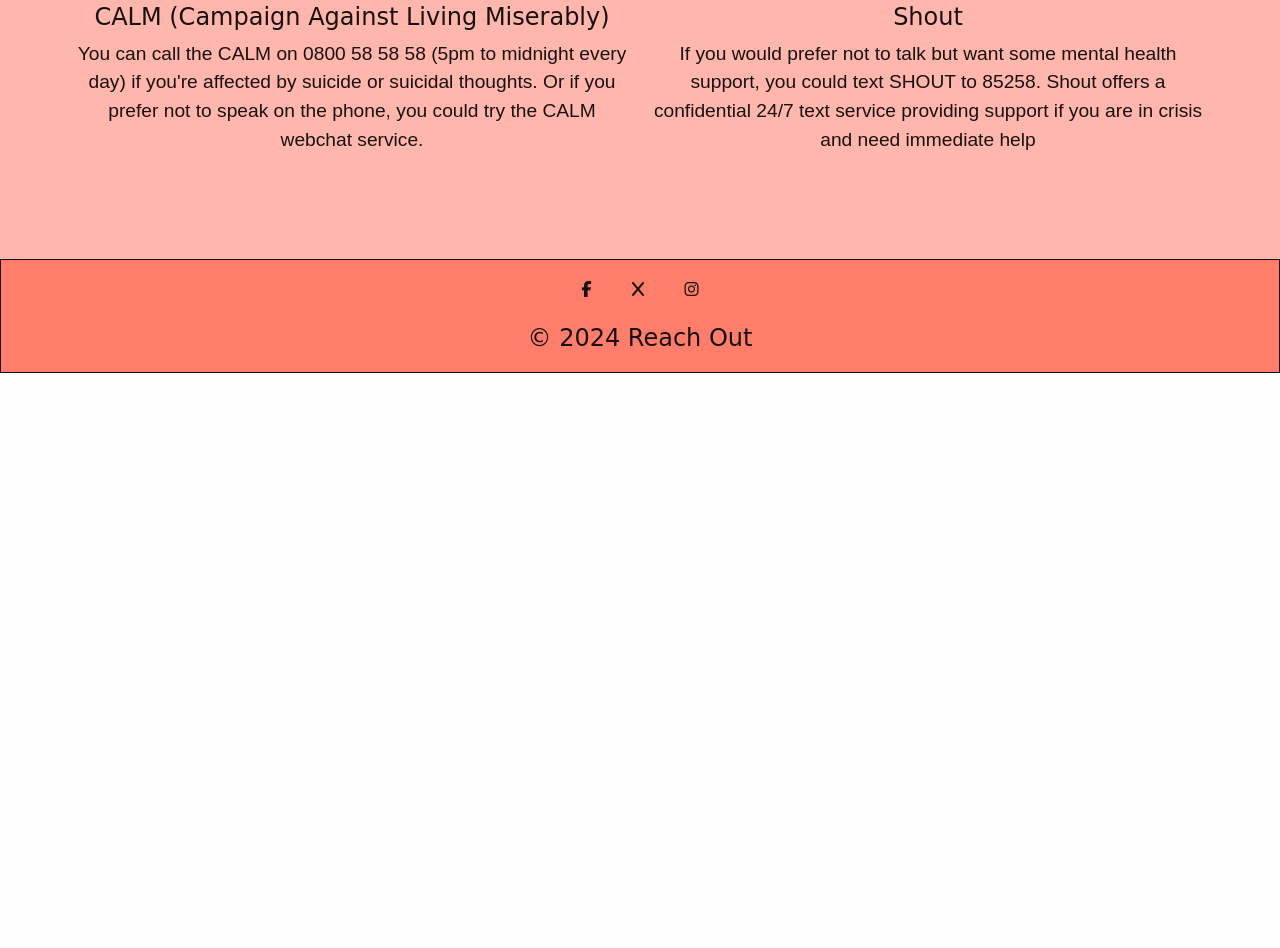
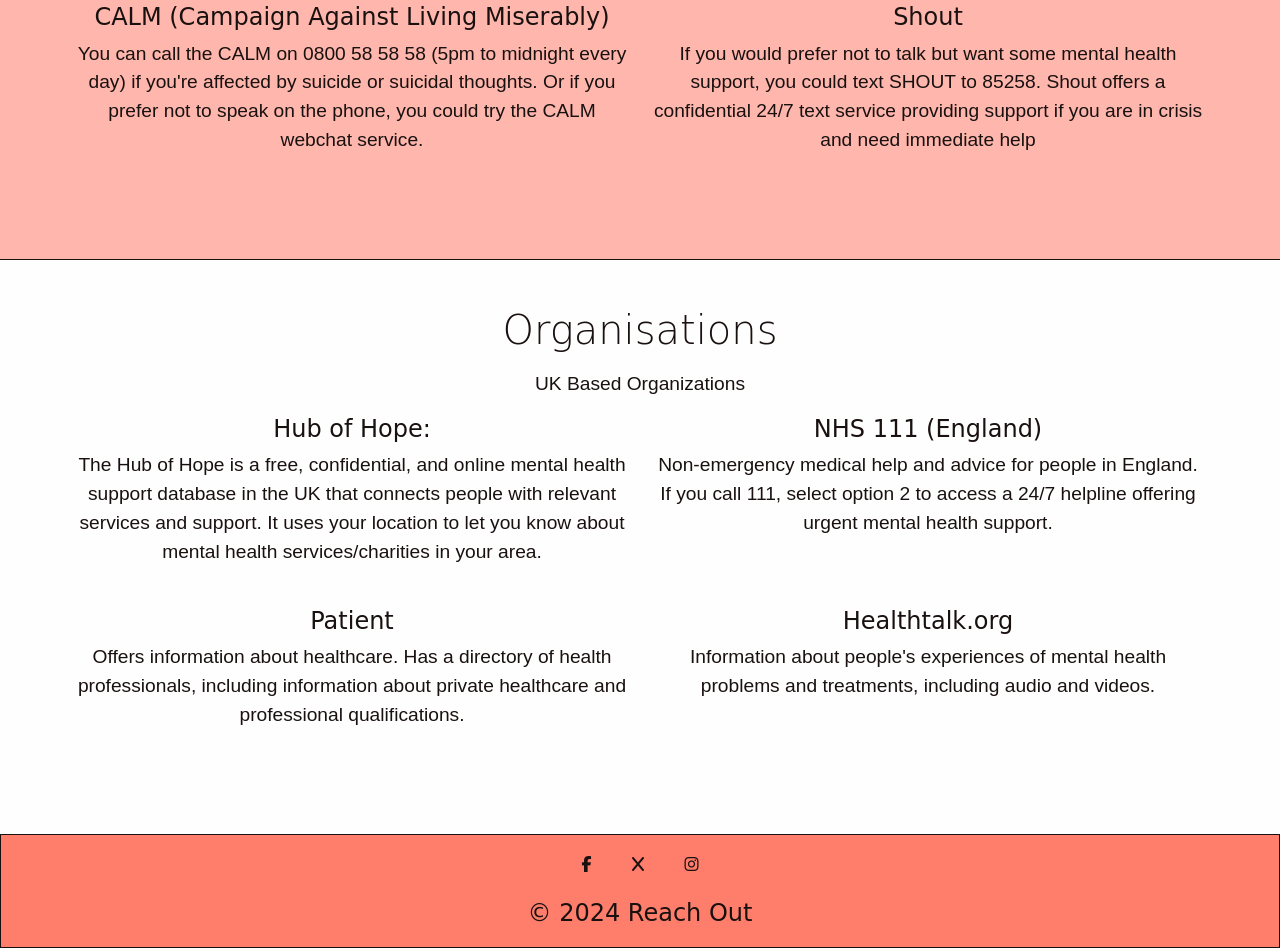
Before and after one commit to aminoacid-01/reach-out, a plain HTML site: page resources.html in a window 1280 px wide. Shown: the part 1051-1999 px from the top of the page. Before the commit the page ends 1424 px from the top, so only its background shows below. Drawn offline with nearby package versions, Linux system fonts and the light colour scheme; a web font is replaced by a local one.

Commit message:
add org section to resources section

```diff
--- a/resources.html
+++ b/resources.html
@@ -89,7 +89,7 @@
         <!-- Helplines -->
         <section id="helpline" class="pink-bg">
             <h3 class="text-center display-6">Helplines</h3>
-            <p>UK based helplines.</p>
+            <p>UK Based Helplines.</p>
             <div class="container-fluid">
                 <div class="row">
                     <div class="col-12 col-lg-6 mb-4">
@@ -118,6 +118,45 @@
                             85258. Shout offers a
                             confidential 24/7 text service providing support if you are in crisis and need immediate
                             help</p>
+                    </div>
+                </div>
+            </div>
+        </section>
+
+        <!-- Orgs -->
+        <section id="org" class="brder-top">
+            <h3 class="text-center display-6">Organisations</h3>
+            <p>UK Based Organizations</p>
+            <div class="container-fluid">
+                <div class="row">
+                    <div class="col-12 col-lg-6 mb-4">
+                        <h4>Hub of Hope:</h4>
+                        <p>The Hub of Hope is a free, confidential, and online mental health support database in the UK
+                            that connects people with
+                            relevant services and support. It uses your location to let you know about mental health
+                            services/charities in your
+                            area.</p>
+                    </div>
+                    <div class="col-12 col-lg-6 mb-4">
+                        <h4>NHS 111 (England)</h4>
+                        <p>Non-emergency medical help and advice for people in England. If you call 111, select option 2
+                            to access a 24/7 helpline
+                            offering urgent mental health support.</p>
+                    </div>
+                </div>
+                <div class="row">
+                    <div class="col-12 col-lg-6 mb-4">
+                        <h4>Patient</h4>
+                        <p>Offers information about healthcare. Has a directory of health professionals, including
+                            information about private
+                            healthcare and professional qualifications.
+                        </p>
+                    </div>
+                    <div class="col-12 col-lg-6 mb-4">
+                        <h4>Healthtalk.org</h4>
+                        <p>Information about people's experiences of mental health problems and treatments, including
+                            audio and videos.
+                        </p>
                     </div>
                 </div>
             </div>
```
Also changed, not shown: assets/css/style.css (+15 -9 lines).
